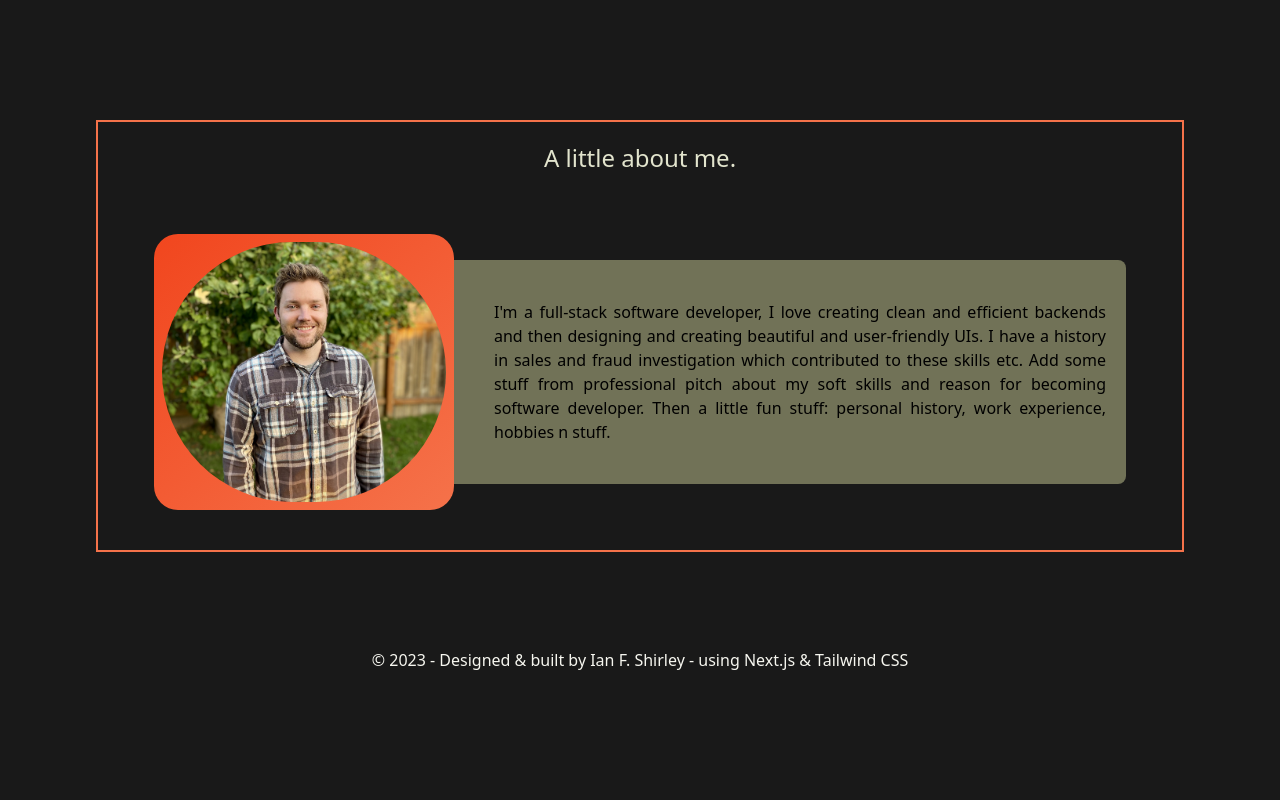
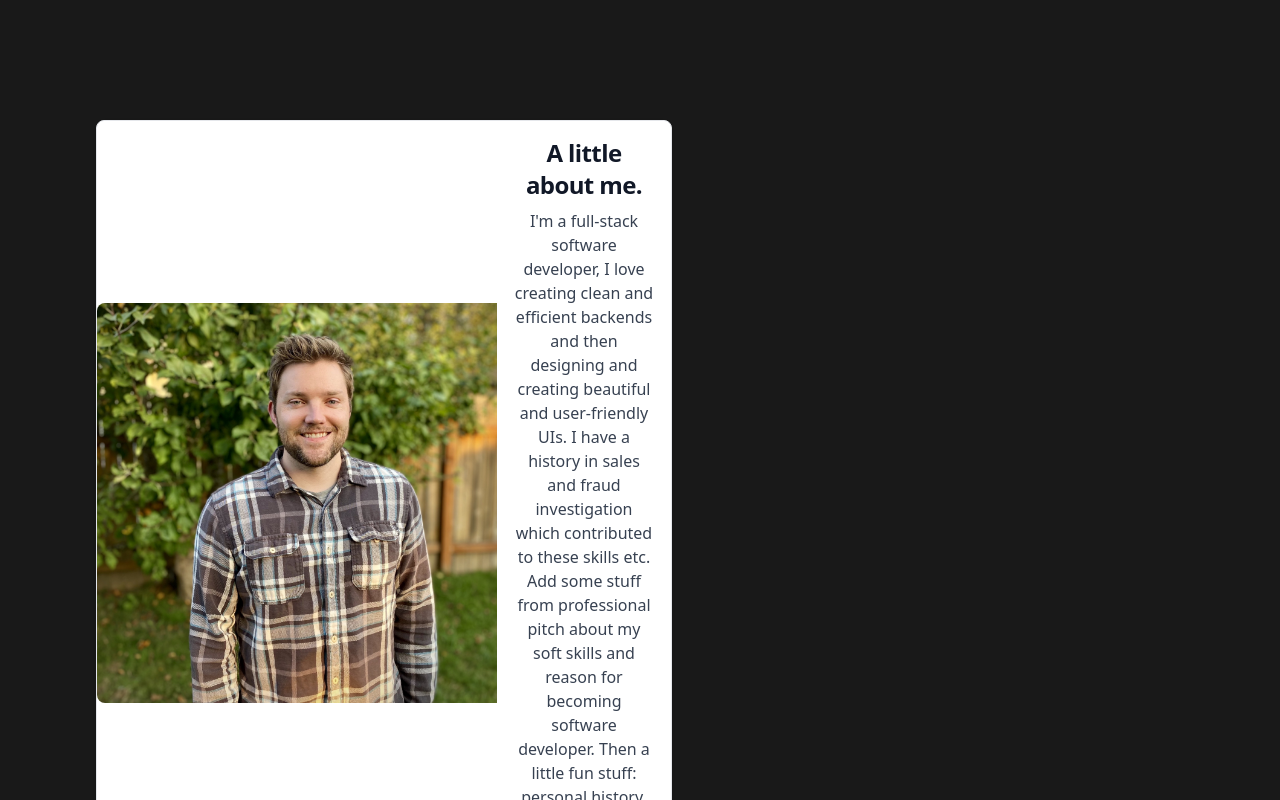
Before and after one commit to ianfshirley/Portfolio, a Next.js app: page / in a window 1280 px wide. Shown: the part 1640-2440 px from the top of the page. Before the commit the page ends 2336 px from the top, so only its background shows below. Built offline with nearby package versions, Linux system fonts and the light colour scheme.

Commit message:
quick fix

```diff
--- a/app/components/About/About.js
+++ b/app/components/About/About.js
@@ -3,22 +3,39 @@ import Image from "next/image"
 
 export default function About() {
   return (
-    <div className="m-24 text-center border-2 border-peach ">
-      <h1 className="text-mist text-2xl p-5">A little about me.</h1>
+    <div className="m-24 text-center ">
+
+      <div className="flex flex-col items-center bg-white border border-gray-200 rounded-lg shadow md:flex-row md:max-w-xl hover:bg-gray-100 dark:border-gray-700 dark:bg-gray-800 dark:hover:bg-gray-700">
+        <Image
+            src='/img/me.jpg'
+            alt='Me'
+            width={400}
+            height={400}
+            className="object-cover h-full rounded-t-lg    md:rounded-none md:rounded-l-lg"
+        />
+        <div className="flex flex-col justify-between p-4 leading-normal">
+          <h1 className="mb-2 text-2xl font-bold tracking-tight text-gray-900 dark:text-white">A little about me.</h1>
+          <p className="mb-3 font-normal text-gray-700 dark:text-gray-400">
+          I'm a full-stack software developer, I love creating clean and efficient backends and then designing and creating beautiful and user-friendly UIs. I have a history in sales and fraud investigation which contributed to these skills etc. Add some stuff from professional pitch about my soft skills and reason for becoming software developer. Then a little fun stuff: personal history, work experience, hobbies n stuff.
+          </p>
+        </div>
+      </div>
+
+      {/* <h1 className="text-mist text-2xl p-5">A little about me.</h1>
       <div className="flex flex-row justify-center items-center p-10">
-        <div className="w-auto bg-gradient-to-br from-peach-500 to-peach rounded-3xl flex justify-center">
+        <div className="w-96 h-96 bg-gradient-to-br from-peach-500 to-peach rounded-lg relative">
           <Image
             src='/img/me.jpg'
             alt='Me'
-            width={300}
-            height={300}
-            className="p-2 rounded-full"
+            fill={true}
+            className=""
+            // style={{ width: '100%', height: 'auto' }}
           />
         </div>
-        <p className="pl-10 pr-5 py-10 text-justify max-w-2xl bg-army rounded-r-lg">
+        <p className="pl-20 pr-10 py-10 -ml-10 text-justify max-w-2xl bg-army rounded-r-lg">
           I'm a full-stack software developer, I love creating clean and efficient backends and then designing and creating beautiful and user-friendly UIs. I have a history in sales and fraud investigation which contributed to these skills etc. Add some stuff from professional pitch about my soft skills and reason for becoming software developer. Then a little fun stuff: personal history, work experience, hobbies n stuff.
         </p>
-      </div>
+      </div> */}
     </div>
   )
 }
--- a/app/components/Hero.js
+++ b/app/components/Hero.js
@@ -12,7 +12,7 @@ export default function Hero() {
           <h3 className="mb-3 text-2xl font-medium text-army sm:text-5xl">Headline goes here</h3>
           <p className="max-w-md mt-5 mb-1 text-lg text-mist sm:text-xl">Summary goes here. Some stuff about what I'm doing, what I excel at and/or what I like. Bla bla lorem impsum whatever bs they always have in these things</p>
         </div>
-        <div className="w-[400px] h-[400px] bg-army rounded-xl">
+        <div className="w-[400px] bg-army rounded-xl">
           <Image
             src='/img/me.jpg'
             alt='Profile Pic'
```
Also changed, not shown: public/img/me.jpg.
